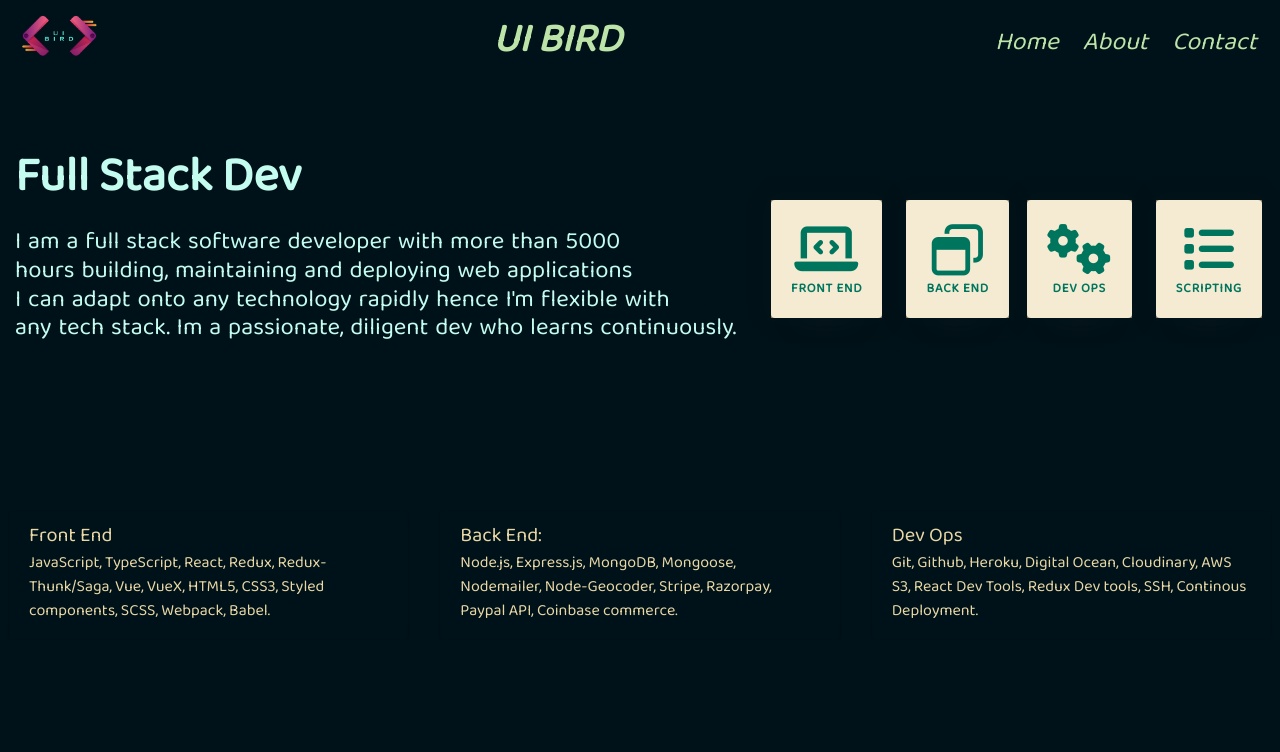
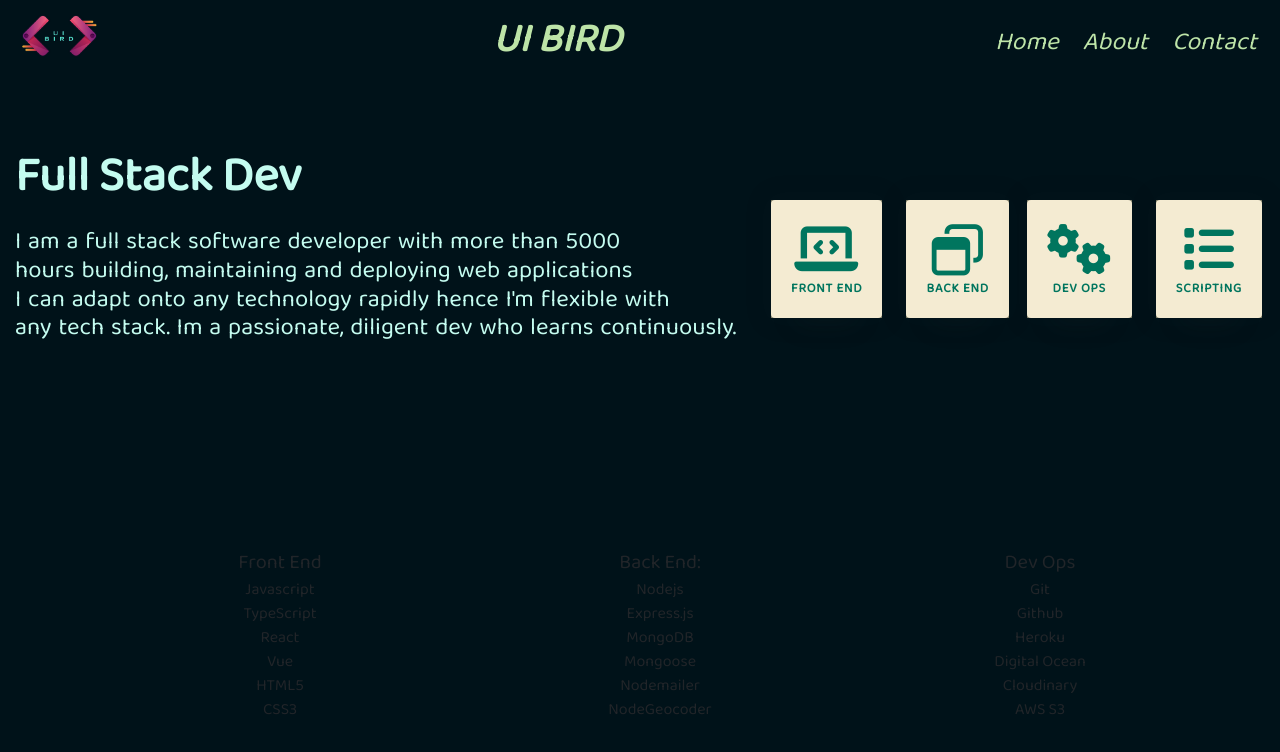
Before and after one commit to nickfff-dev/nastech_portolio, a React (Create React App) app in the folder client/: page / in a window 1280 px wide. Shown: the top 752 px of the page. Built offline with nearby package versions, Linux system fonts and the light colour scheme.

Commit message:
good layouts

```diff
--- a/client/src/About.js
+++ b/client/src/About.js
@@ -12,72 +12,47 @@ class About extends React.Component {
 
 
 
-    render(){
-        return(
+  render() {
+    return (
 
-        <div className='row'>
+      <div className='container text-center mt-5 '>
+        <div className="row">
+          <div className="col-md-4 ">
+            <ul className="techs">
+              <h5 class="mb-1 stack">Front End</h5>
+              <li><span> Javascript</span></li>
+              <li><span> TypeScript</span></li>
+              <li><span> React</span></li>
+              <li><span> Vue</span></li>
+              <li><span> HTML5</span></li>
+              <li><span> CSS3</span></li>
 
-
-
-
-
-
-
-
-            <section>
-
-
-<div className="row m-2">
-    <div className="col-sm-4 mx-auto">
-<a href="github.com/nickfff-dev" class="list-group-item list-group-item-action flex-column align-items-start">
-    <div class="d-flex w-100 justify-content-between">
-      <h5 class="mb-1 stack">Front End</h5>
-
+            </ul>
           </div>
-    <p class="mb-1">JavaScript, TypeScript, React,
-Redux, Redux-Thunk/Saga, Vue, VueX,
-HTML5, CSS3, Styled components,
-SCSS, Webpack, Babel.</p>
-
-  </a>
-
+          <div className=" col-md-4">
+            <ul className="techs">
+              <h5 class="mb-1 stack">Back End:</h5>
+              <li><span>Nodejs</span></li>
+              <li><span>Express.js</span></li>
+              <li><span>MongoDB</span></li>
+              <li><span>Mongoose</span></li>
+              <li><span>Nodemailer</span></li>
+              <li><span>NodeGeocoder</span></li>
+            </ul>
           </div>
-    <div className="clearfix col-sm-4">
-    <a href="#" class="list-group-item list-group-item-action flex-column align-items-start">
-    <div class="d-flex w-100 justify-content-between">
-      <h5 class="mb-1 stack">Back End:</h5>
-
-    </div>
-    <p class="mb-1">Node.js, Express.js, MongoDB,
-Mongoose, Nodemailer, Node-Geocoder,
-Stripe, Razorpay, Paypal API, Coinbase
-commerce.</p>
-
-  </a>
-
-    </div>
-    <div className="clearfix col-sm-4">
-    <a href="#" class="list-group-item list-group-item-action flex-column align-items-start">
-    <div class="d-flex w-100 justify-content-between">
+          <div className="col-md-4">
+            <ul className="techs">
               <h5 class="mb-1 stack">Dev Ops</h5>
-
-    </div>
-    <p class="mb-1 stack">
-    Git, Github, Heroku, Digital Ocean,
-Cloudinary, AWS S3, React Dev Tools, Redux
-Dev tools, SSH, Continous
-Deployment.
-    </p>
-  </a>
+              <li><span>Git</span></li>
+              <li><span>Github</span></li>
+              <li><span>Heroku</span></li>
+              <li><span>Digital Ocean</span></li>
+              <li><span>Cloudinary</span></li>
+              <li><span>AWS S3</span></li>
+            </ul>
           </div>
         </div>
-
-
-
-   </section>
       </div>
-
-
     )
   }
 }
--- a/client/src/Devicons.js
+++ b/client/src/Devicons.js
@@ -10,9 +10,9 @@ class Devicons extends React.Component{
 
 
 
-<div id="flick" className="flicking-viewport text-center ">
+<div  className=" text-center ">
 <ReactTooltip type = 'info' textColor="white" backgroundColor="#00755E"  arrowColor="white" />
-  <div className="flicking-camera">
+
     <span className=" btn ml-2 is-white devicons devicons-github" ref={ref => this.fooRef = ref} data-tip='github' onClick={() => { ReactTooltip.hide(this.fooRef) }}>    </span>
 
 
@@ -30,7 +30,7 @@ class Devicons extends React.Component{
    <span className="btn button ml-4 is-white devicons devicons-npm" ref={ref => this.fooRef = ref} data-tip='npm' onClick={() => { ReactTooltip.hide(this.fooRef) }}>  </span>
    <span className="btn button ml-4 is-white devicons devicons-aws" ref={ref => this.fooRef = ref} data-tip='aws' onClick={() => { ReactTooltip.hide(this.fooRef) }}></span>
    <span className="btn button ml-4 is-white devicons devicons-heroku" ref={ref => this.fooRef = ref} data-tip='heroku' onClick={() => { ReactTooltip.hide(this.fooRef) }}>   </span>
-  </div>
+
 </div>
 
 
--- a/client/src/index.css
+++ b/client/src/index.css
@@ -1,14 +1,3 @@
-body {
-  -webkit-font-smoothing: antialiased;
-  -moz-osx-font-smoothing: grayscale;
-  background-color: #001219 ;
-  font-family: "Baloo 2", sans-serif;
-
-  text-rendering: optimizeLegibility;
-
-}
-
-
 
 *, *:before, *:after {
   box-sizing: border-box;
@@ -17,6 +6,16 @@ body {
 html {
   scroll-behavior: smooth;
 }
+
+
+body {
+
+  background-color: #001219 ;
+  font-family: "Baloo 2", sans-serif;
+
+}
+
+
 
 
 .logo{
@@ -131,3 +130,8 @@ nav li{
 .skills{
   color: #C4FCF0;
 }
+
+.techs li{
+  list-style: none;
+
+}
```
Lines whose indentation alone changed are shown as unchanged.
